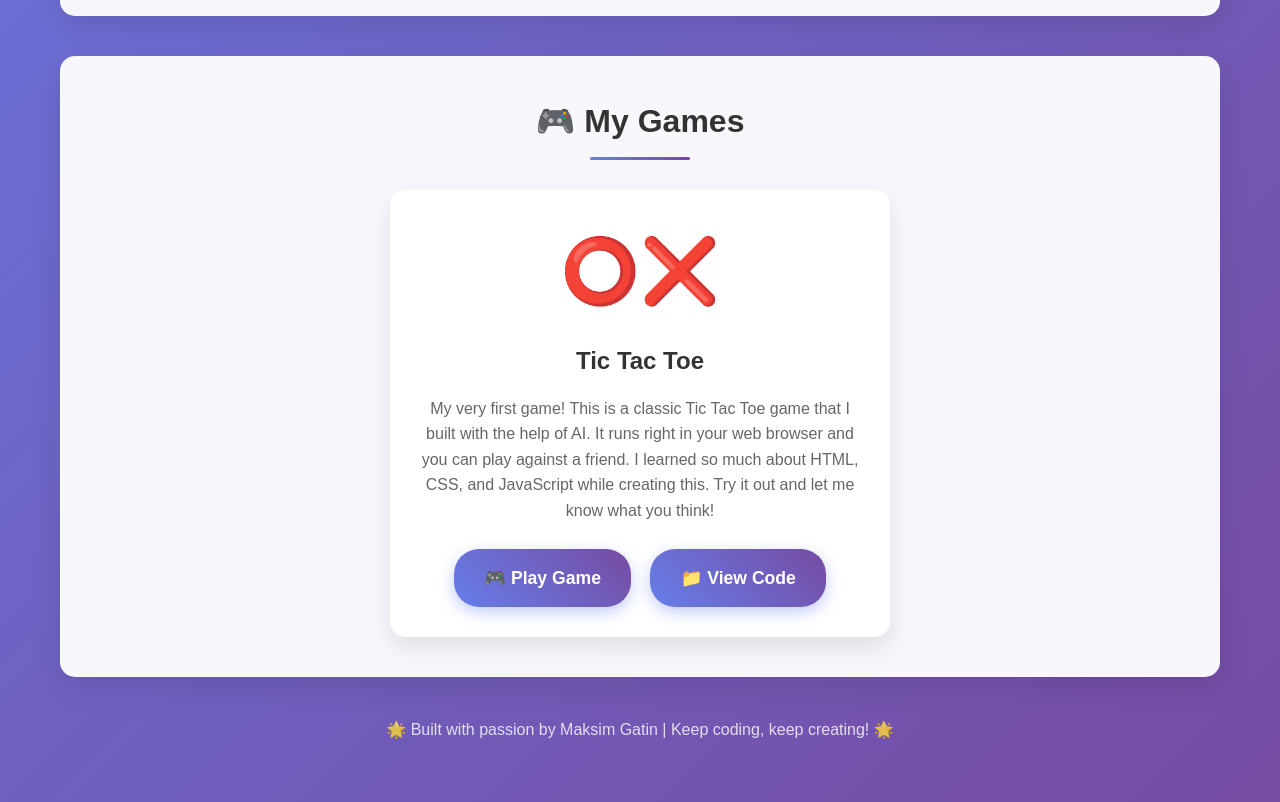
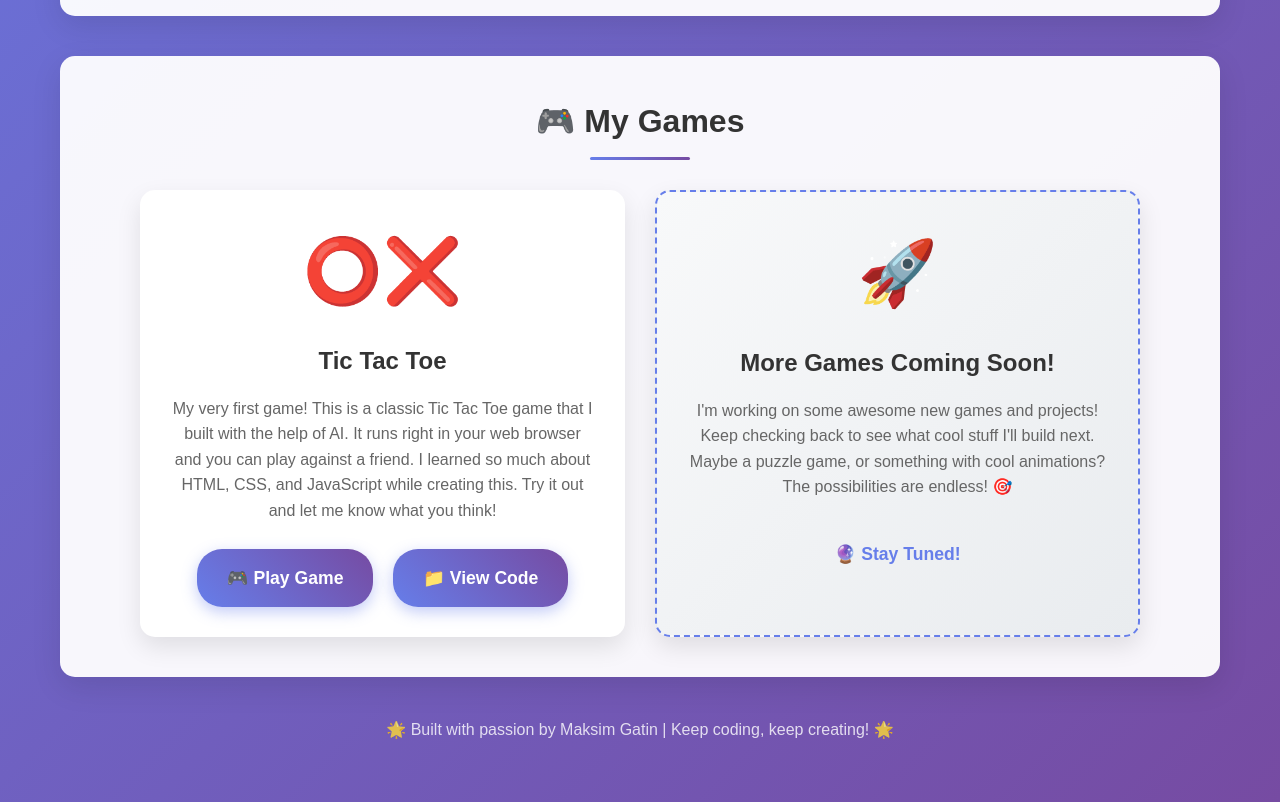
Before and after one commit to maksim-gatin-ca/main-website, a plain HTML site: page index.html in a window 1280 px wide. Shown: the part 938-1740 px from the top of the page. Drawn offline with Linux system fonts and the light colour scheme.

Commit message:
Enhance games section layout with grid display and add "coming soon" card

```diff
--- a/index.html
+++ b/index.html
@@ -126,6 +126,14 @@
         border-radius: 2px;
       }
 
+      .games-grid {
+        display: grid;
+        grid-template-columns: repeat(auto-fit, minmax(400px, 1fr));
+        gap: 30px;
+        max-width: 1000px;
+        margin: 0 auto;
+      }
+
       .game-card {
         background: #fff;
         padding: 30px;
@@ -133,8 +141,11 @@
         box-shadow: 0 10px 25px rgba(0, 0, 0, 0.1);
         text-align: center;
         transition: transform 0.3s ease, box-shadow 0.3s ease;
-        max-width: 500px;
-        margin: 0 auto;
+      }
+
+      .game-card.coming-soon {
+        background: linear-gradient(135deg, #f8f9fa 0%, #e9ecef 100%);
+        border: 2px dashed #667eea;
       }
 
       .game-card:hover {
@@ -279,6 +290,7 @@
       <!-- Games Section -->
       <div class="games-section">
         <h2>🎮 My Games</h2>
+        <div class="games-grid">
           <div class="game-card">
             <div class="game-icon">⭕❌</div>
             <h3>Tic Tac Toe</h3>
@@ -304,6 +316,21 @@
             >
               📁 View Code
             </a>
+          </div>
+
+          <div class="game-card coming-soon">
+            <div class="game-icon">🚀</div>
+            <h3>More Games Coming Soon!</h3>
+            <p>
+              I'm working on some awesome new games and projects!
+              Keep checking back to see what cool stuff I'll build next.
+              Maybe a puzzle game, or something with cool animations?
+              The possibilities are endless! 🎯
+            </p>
+            <div style="padding: 15px 30px; color: #667eea; font-weight: bold; font-size: 1.1rem;">
+              🔮 Stay Tuned!
+            </div>
+          </div>
         </div>
       </div>
 
```
Lines whose indentation alone changed are shown as unchanged.
